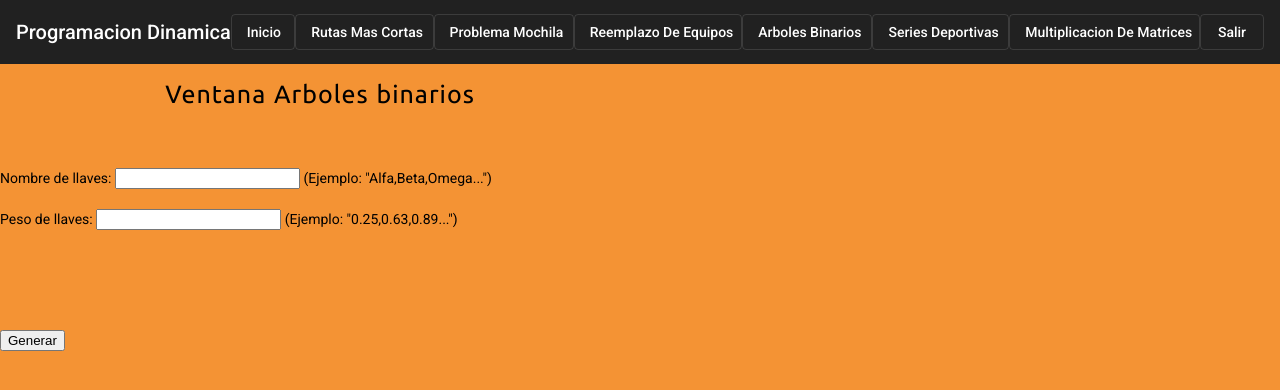
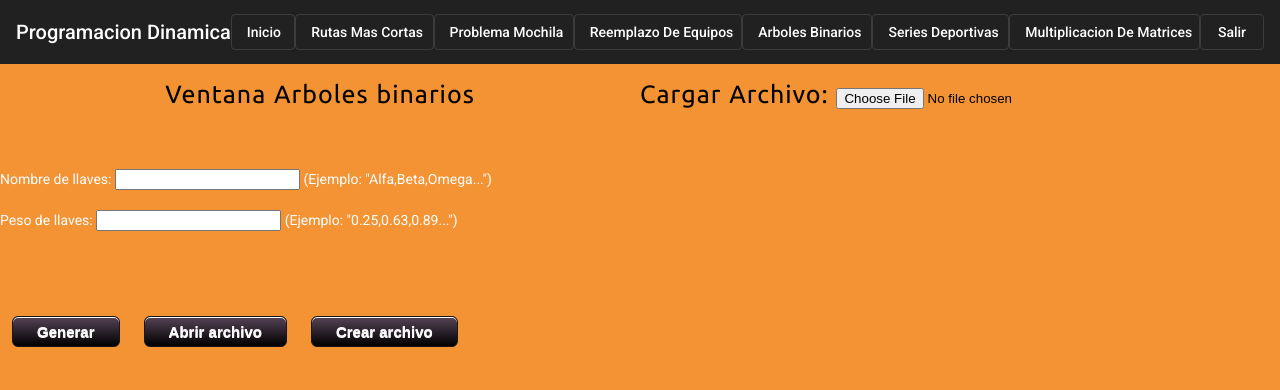
Before and after one commit to phantom94/ProgramacionDinamicaIO, an Angular app: page /arbolesbinarios in a window 1280 px wide. Shown: the top 390 px of the page. Built offline with nearby package versions, Linux system fonts and the light colour scheme.

Commit message:
Arboles binarios completados

```diff
--- a/src/app/components/ventanaarbolesbinarios/ventanaarbolesbinarios.component.css
+++ b/src/app/components/ventanaarbolesbinarios/ventanaarbolesbinarios.component.css
@@ -10,6 +10,46 @@
     font-variant: normal;
     text-transform: none;
 }
+.tagP {
+    color: #ffffff;
+    font-weight: 400;
+}
+
+.myButton {
+	box-shadow:inset 0px 1px 0px 0px #ffffff;
+	background:linear-gradient(to bottom, #524052 5%, #000000 100%);
+	background-color:#524052;
+	border-radius:6px;
+	border:1px solid #171717;
+	display:inline-block;
+	cursor:pointer;
+	color:#fafafa;
+	font-family:Arial;
+	font-size:15px;
+	font-weight:bold;
+	padding:6px 24px;
+    margin: 25px 12px 0px 12px;
+	text-decoration:none;
+	text-shadow:0px 1px 0px #ffffff;
+}
+.myButton:hover {
+	background:linear-gradient(to bottom, #000000 5%, #524052 100%);
+	background-color:#000000;
+}
+.myButton:active {
+	position:relative;
+	top:1px;
+}
+
+table {
+    color: #fafafa;
+	text-align: center;
+}
+
+th {
+	text-align: center;
+	border:1px solid #000000;
+}
 
 .center {
     display: block;
--- a/src/app/components/ventanaarbolesbinarios/ventanaarbolesbinarios.component.html
+++ b/src/app/components/ventanaarbolesbinarios/ventanaarbolesbinarios.component.html
@@ -6,17 +6,34 @@
             <a class="font">Ventana Arboles binarios</a>
         </div>
         <div style="flex-grow: 1;">
-            <!-- <a class="font">Cargar Archivo:  </a><input type="file" id="file-selector" class="css-input" (change)="lectorArchivos($event)" accept=".txt"> -->
+            <a class="font">Cargar Archivo:  </a><input type="file" id="file-selector" class="css-input" (change)="lectorArchivos($event)" accept=".txt">
         </div>
     </div>
     <br><br><br>
-    <div>
+    <div *ngIf="!generado">
         <a class="tagP">Nombre de llaves:  </a><input type="text" id="nombreLlaves"><a class="tagP">  (Ejemplo: "Alfa,Beta,Omega...")</a>
         <br><br>
         <a class="tagP">Peso de llaves:  </a><input type="text" id="pesoLlaves"><a class="tagP">  (Ejemplo: "0.25,0.63,0.89...")</a>
-        <br><br>
+        <br><br><br><br>
+        <button type="button" (click)="crearListaLlaves()" class="myButton">Generar</button>
+        <button type="button" (click)="cargarArchivo()"  class="myButton">Abrir archivo</button>
+        <button type="button" (click)="crearArchivo()"  class="myButton">Crear archivo</button>
+    </div>
+    <div>
+        <table style="width:100%">
+            <tbody id="TablaA">
+            </tbody>
+        </table>
     </div>
     <br><br><br><br>
-    <button type="button" (click)="crearListaLlavez()" class="myButton">Generar</button>
+    <div>
+        <table style="width:100%">
+            <tbody id="TablaR">
+            </tbody>
+        </table>
+    </div>
+    <br><br><br>
+    <button *ngIf="generado" type="button" (click)="reiniciar()" class="myButton">Reiniciar</button>
+
 
 </div>
--- a/src/app/components/ventanaarbolesbinarios/ventanaarbolesbinarios.component.ts
+++ b/src/app/components/ventanaarbolesbinarios/ventanaarbolesbinarios.component.ts
@@ -13,22 +13,23 @@ export class VentanaarbolesbinariosComponent implements OnInit {
   }
 
 
-  iniciado=false;
+  generado=false;
+  contenidoArchivo="";
   listaLlaves:[string,number][] = [];
   listaPesos: number[]=[];
   tablaA: number[][]=[];
   tablaR: string[][]=[];
-  suma: number;
+  suma: number=0;
 
-  public crearListaLlavez(){
+  public crearListaLlaves(){
+    this.generado=true;
     var nombreLlaves: string[] = (<HTMLInputElement>document.getElementById("nombreLlaves")).value.trim().split(",");
     var pesoLlavesString: string[] = (<HTMLInputElement>document.getElementById("pesoLlaves")).value.trim().split(",");
     pesoLlavesString.forEach((x)=>{this.listaPesos.push(+x)});
     this.listaPesos.forEach((x)=>{this.suma+=x});
     if ( nombreLlaves.length === pesoLlavesString.length){
       for (let i = 0; i < nombreLlaves.length; i++) {
-       // this.listaLlaves.push([nombreLlaves[i],this.listaPesos[i]/this.suma]);
-       this.listaLlaves.push([nombreLlaves[i],this.listaPesos[i]]);
+       this.listaLlaves.push([nombreLlaves[i],this.listaPesos[i]/this.suma]);
 
       }
       this.listaLlaves.sort((a,b)=>{ return (a[0].localeCompare(b[0]))});
@@ -56,45 +57,68 @@ export class VentanaarbolesbinariosComponent implements OnInit {
       }
     }
 
-    //console.log(this.listaLlaves);
     for(let i=1; i<=this.listaLlaves.length+1;i++){
       var i2=0;
       for(let j = i+1; j<=this.listaLlaves.length;j++){
-        console.log(i,i2,j);
         var probAso=this.probAsoc(i2,j-1);
-        //console.log(probAso);
         var ki=this.getK(i2+1,j);
-        console.log(`ki: ${ki}`);
         var kval:[number,number][]=[];
         for(let w=0;w<ki.length;w++){
           kval.push([w,Math.round(((this.tablaA[i2][ki[w]-1]+this.tablaA[ki[w]][j]+probAso)+Number.EPSILON)*10000)/10000]);
         }
-        console.log(kval);
         var minimo = this.minK(kval);
-        console.log(`minimo: ${minimo}`);
         this.tablaA[i2][j]=minimo[1];
-        //console.log(ki[minimo[0]]);
         this.tablaR[i2][j]=this.listaLlaves[ki[minimo[0]]-1][0];
         i2++;
       }
     }
 
-    /* for(let i=1;i<=this.listaLlaves.length+1;i++){
-      for(let j=i+1;j<=this.listaLlaves.length;j++){
-        console.log(i,j);
-        var probAso=this.probAsoc(i-1,j-1);
-        var ki:number = this.tablaA[i-1][i-1]+this.tablaA[i+1][j]+probAso;
-        var kj:number = this.tablaA[i-1][j-1]+this.tablaA[j+1][j]+probAso;
-        var minimo=this.minK([[i-1,ki],[j,kj]]);
-        this.tablaA[i][j]=minimo[1];
-        this.tablaR[i][j]=this.listaLlaves[minimo[0]][0];
+    this.dibujarTablas();
 
+
+  }
+
+  private dibujarTablas(){
+    var contenidoA:string="";
+    var contenidoR:string="";
+    contenidoA=`<tr><th> A </th><th> - </th>`;
+    for (let i = 0; i <this.listaLlaves.length; i++) {
+      contenidoA+= `<th>${this.listaLlaves[i][0]}</th>`;
+    }
+    contenidoA+=`</tr>`;
+
+    for (let i = 0; i <=this.listaLlaves.length; i++) {
+      if (i<this.listaLlaves.length){
+        contenidoA+=`<tr><th>${this.listaLlaves[i][0]}</th>`;
+      }else{
+        contenidoA+=`<tr><th> - </th>`;
       }
-    } */
+      for (let j = 0; j <=this.listaLlaves.length; j++) {
+        contenidoA+=`<td>${this.tablaA[i][j]}</td>`;
+      }
+      contenidoA+=`</tr>`;
+    }
 
-    console.log(this.tablaA);
-    console.log(this.tablaR);
+    contenidoR=`<tr><th> R </th><th> - </th>`;
+    for (let i = 0; i <this.listaLlaves.length; i++) {
+      contenidoR+= `<th>${this.listaLlaves[i][0]}</th>`;
+    }
+    contenidoR+=`</tr>`;
 
+    for (let i = 0; i <=this.listaLlaves.length; i++) {
+      if (i<this.listaLlaves.length){
+        contenidoR+=`<tr><th>${this.listaLlaves[i][0]}</th>`;
+      }else{
+        contenidoR+=`<tr><th> - </th>`;
+      }
+      for (let j = 0; j <=this.listaLlaves.length; j++) {
+        contenidoR+=`<td>${this.tablaR[i][j]}</td>`;
+      }
+      contenidoR+=`</tr>`;
+    }
+
+    document.getElementById("TablaA").innerHTML+= contenidoA;
+    document.getElementById("TablaR").innerHTML+= contenidoR;
 
   }
 
@@ -124,10 +148,53 @@ export class VentanaarbolesbinariosComponent implements OnInit {
     return l;
   }
 
-  public crearTablaR(){
+  public reiniciar(){
+    this.generado=false;
+    this.contenidoArchivo="";
+    this.listaLlaves=[];
+    this.listaPesos=[];
+    this.tablaA=[];
+    this.tablaR=[];
+    this.suma=0;
+    (<HTMLInputElement>document.getElementById("file-selector")).value='';
+    document.getElementById("TablaA").innerHTML= "";
+    document.getElementById("TablaR").innerHTML= "";
+  }
+
+  // Lee el archivo especificado por el usuario
+  // para completar la tabla de entrada del usuario
+  public lectorArchivos(event:Event){
+
+    var file = (<HTMLInputElement>event.target).files[0];
+
+    var reader = new FileReader();
+
+    reader.onload= () => {
+      this.contenidoArchivo = reader.result as string;
+    }
+
+    reader.readAsText(file);
 
   }
 
+  public cargarArchivo(){
+    var linea:string[]= this.contenidoArchivo.split("\n");
+    (<HTMLInputElement>document.getElementById("nombreLlaves")).value=linea[0];
+    (<HTMLInputElement>document.getElementById("pesoLlaves")).value=linea[1];
+  }
+
+  public crearArchivo(){
+    var contenido = "";
+    contenido += (<HTMLInputElement>document.getElementById("nombreLlaves")).value;
+    contenido+="\n";
+    contenido += (<HTMLInputElement>document.getElementById("pesoLlaves")).value;
+
+    var elemento = document.createElement('a');
+    elemento.setAttribute('href',`data:text/plain;charset=utf-8,${contenido}`);
+    elemento.setAttribute('download', "Datos_arbol_binario");
+
+    elemento.dispatchEvent(new MouseEvent("click"));
+  }
 
 
 }
```
